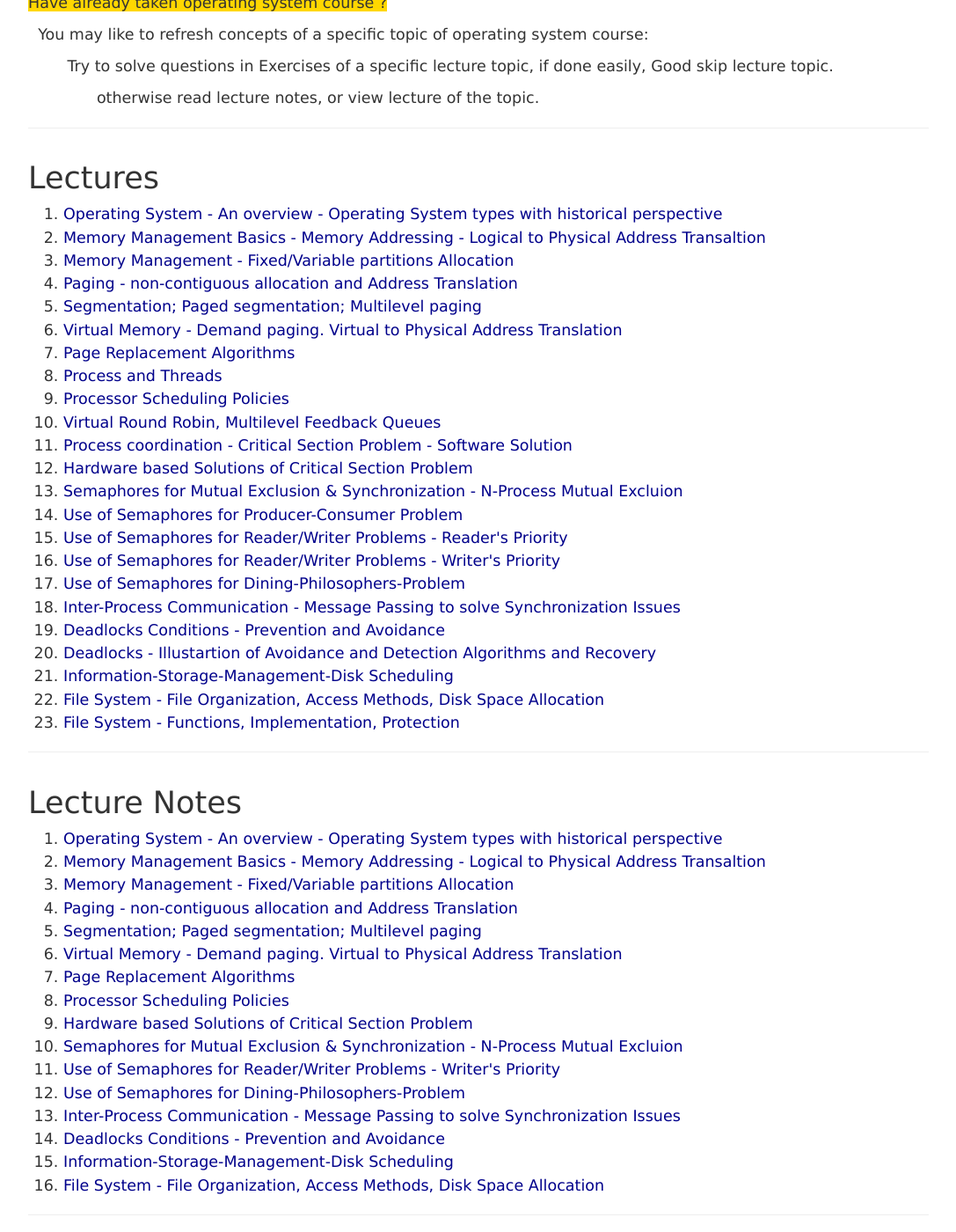
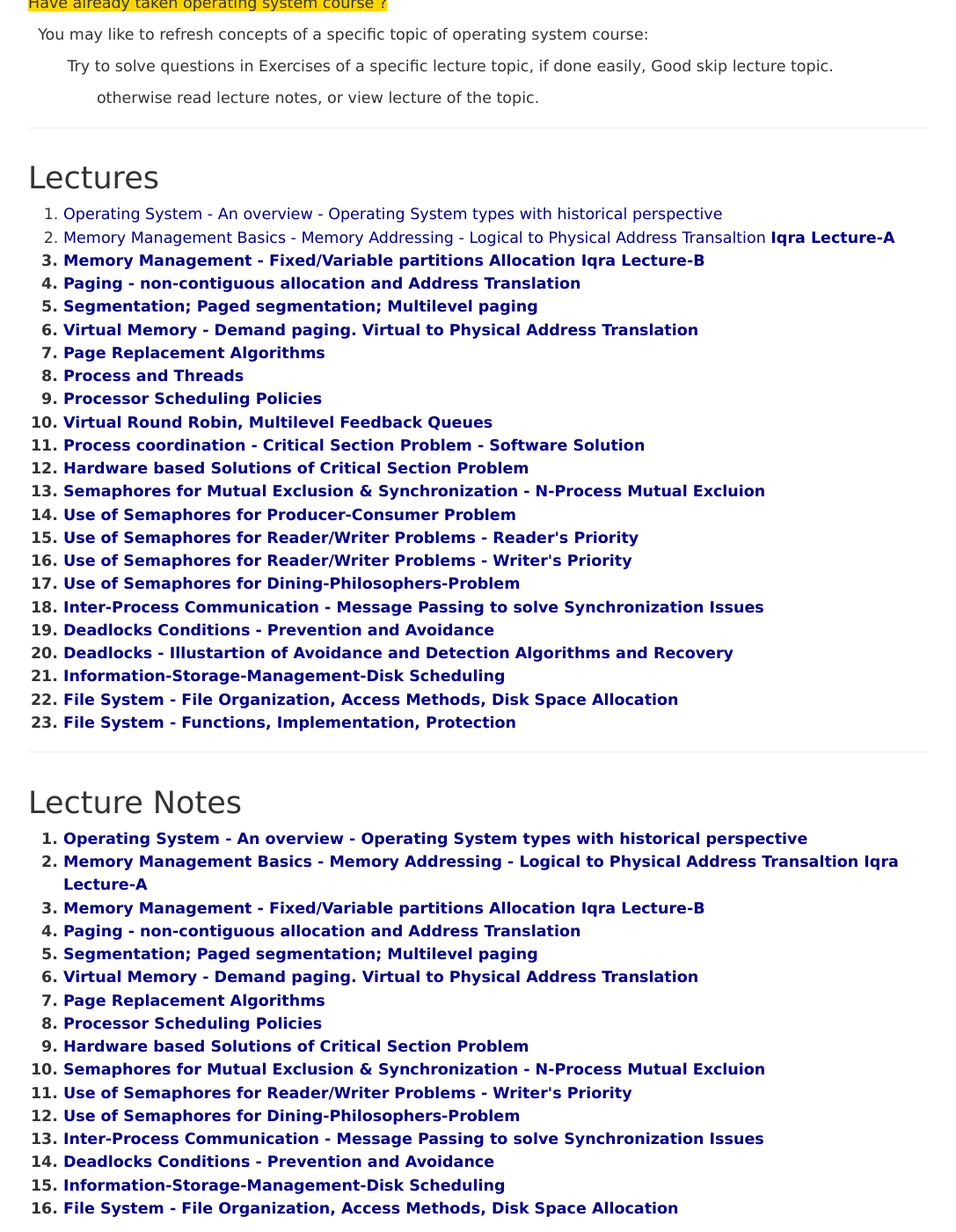
Before and after one commit to CS-Concepts-hub/Operating-Systems-Concepts, a Jekyll site: the page built from index.html, in a window 1280 px wide and 1400 px high, scrolled down 689 px. Shown: the whole window at 88% size, without its empty margins (96-1183 px from the left). Built offline with Jekyll 4.4.1, drawn with Linux system fonts in a browser that asks for light colours.

Commit message:
Update all.yaml

```diff
--- a/_data/all.yaml
+++ b/_data/all.yaml
@@ -36,11 +36,11 @@ lectures:
     notes: OS-Types-and-Process-Model.pdf
     exercises: Exercises-OS-Types-Process-Model.pdf
     type: 'hw'
-    topic: Memory Management Basics  - Memory Addressing - Logical to Physical Address Transaltion
+    topic: Memory Management Basics  - Memory Addressing - Logical to Physical Address Transaltion <B> Iqra Lecture-A<B>
     video: https://youtu.be/-9B1ATUQpyQ
     notes: Memory-Basics-Addressing.pdf
     exercises:
-  - topic: Memory Management - Fixed/Variable partitions Allocation
+  - topic: Memory Management - Fixed/Variable partitions Allocation  <B> Iqra Lecture-B<B>
     video: https://www.youtube.com/watch?v=cl8h_BnE1sQ
     notes: Memory-Management-Static-Dynamic-Partitions.pdf
     exercises: Exercises-Memory-Management-Static-Dynamic-Partitions.pdf
```
